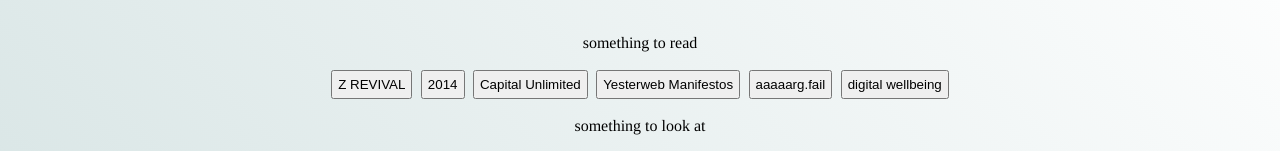
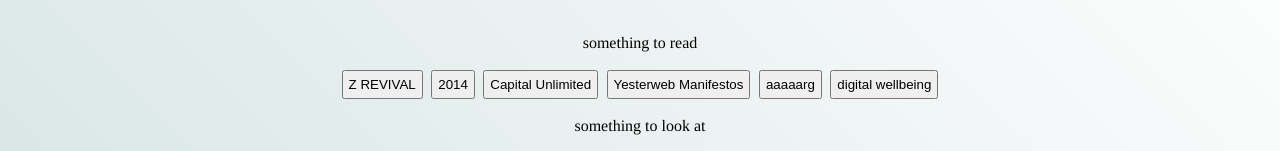
Before and after one commit to k80ambrose/expired, a plain HTML site: page index.html in a window 1280 px wide. Shown: the part 133-284 px from the top of the page. Drawn offline with Linux system fonts and the light colour scheme.

Commit message:
Update index.html

```diff
--- a/index.html
+++ b/index.html
@@ -19,7 +19,7 @@
               <a href="https://k80ambrose.github.io/2014/"><button>2014</button></a>
               <a href='404.html'><button>Capital Unlimited</button></a>
               <a href='https://yesterweb.org/manifesto/'><button>Yesterweb Manifestos</button></a>
-              <a href='https://textz.com'><button>aaaaarg.fail</button></a>
+              <a href='https://textz.com'><button>aaaaarg</button></a>
               <a href='https://omoulo.neocities.org/digitalwellbeing.html'><button>digital wellbeing</button></a>
           <p>something to look at</p>
               <a href='https://k80ambrose.tumblr.com/random'><button>it's a suprise</button></a><br>
```
